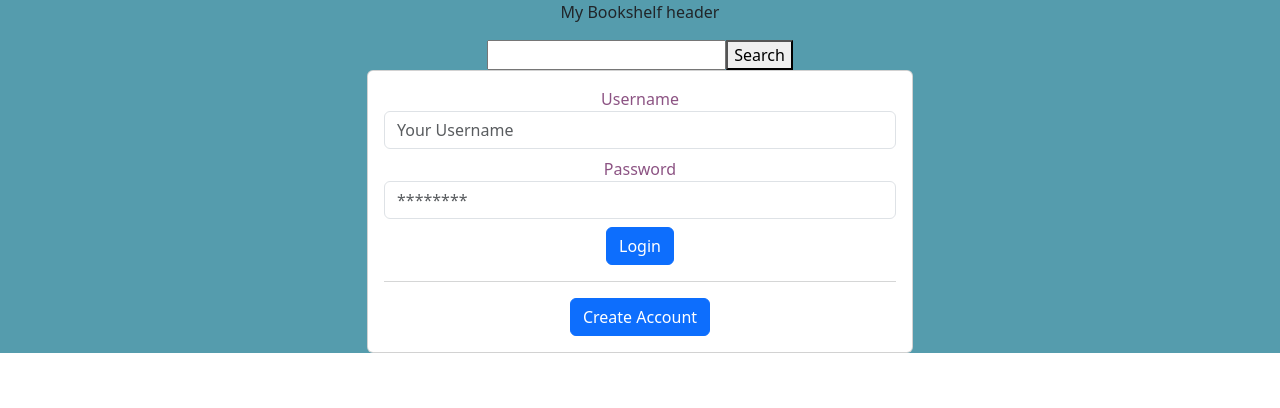
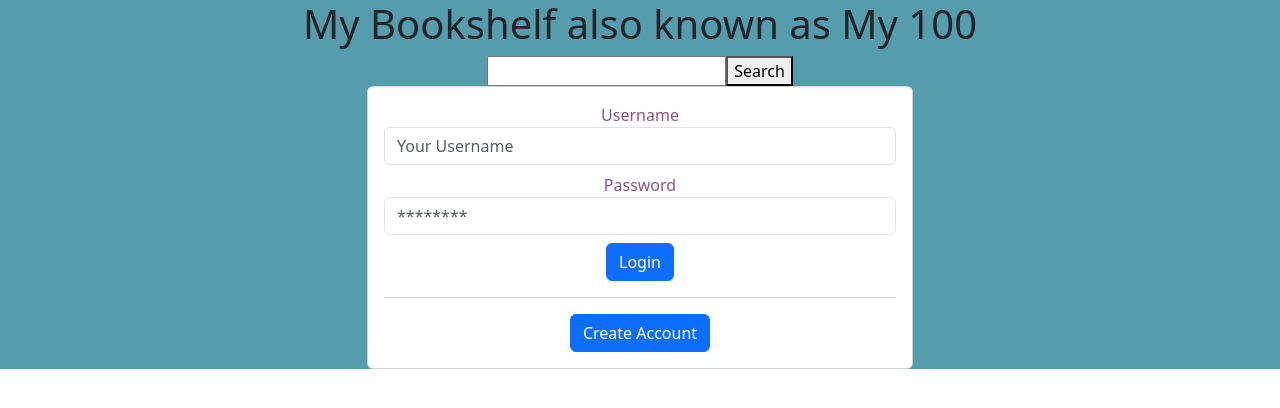
Before and after one commit to 206Dorian/my-bookshelf, a React (Create React App) app in the folder client/: page / in a window 1280 px wide. Shown: the top 408 px of the page. Built offline with nearby package versions, Linux system fonts and the light colour scheme.

Commit message:
updated title

```diff
--- a/client/src/App.js
+++ b/client/src/App.js
@@ -41,9 +41,9 @@ function App() {
       <Router>
         <div className="App">
           <header className="App-header">
-            <p>
-              My Bookshelf header
-            </p>
+            <h1>
+              My Bookshelf also known as My 100
+            </h1>
             <SearchBar />
           </header>
 
```
